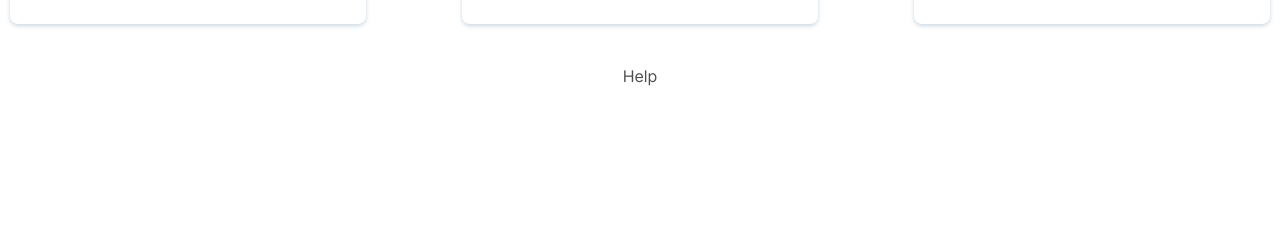
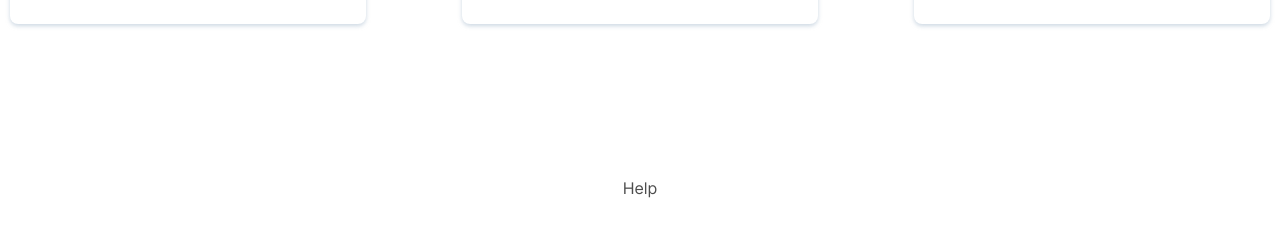
Before and after one commit to hhznmrnayeri/landingReact1, a React (Create React App) app: page / in a window 1280 px wide. Shown: the part 1285-1511 px from the top of the page. Before the commit the page ends 1413 px from the top, so only its background shows below. Built offline with nearby package versions, Linux system fonts and the light colour scheme.

Commit message:
handling section component

```diff
--- a/src/components/section/Section.js
+++ b/src/components/section/Section.js
@@ -1,7 +1,11 @@
 import React from 'react'
 
-export default function Section() {
+export default function Section(props) {
   return (
-    <div className="container mt-10"></div>
+    <div className="container mt-10 py-14">
+      <div className='grid grid-cols-1 md:grid-cols-12 gap-2 items-center'>
+        <div className={`bg-cover ${props.styleName}`}></div>
+      </div>
+    </div>
   )
 }
```
